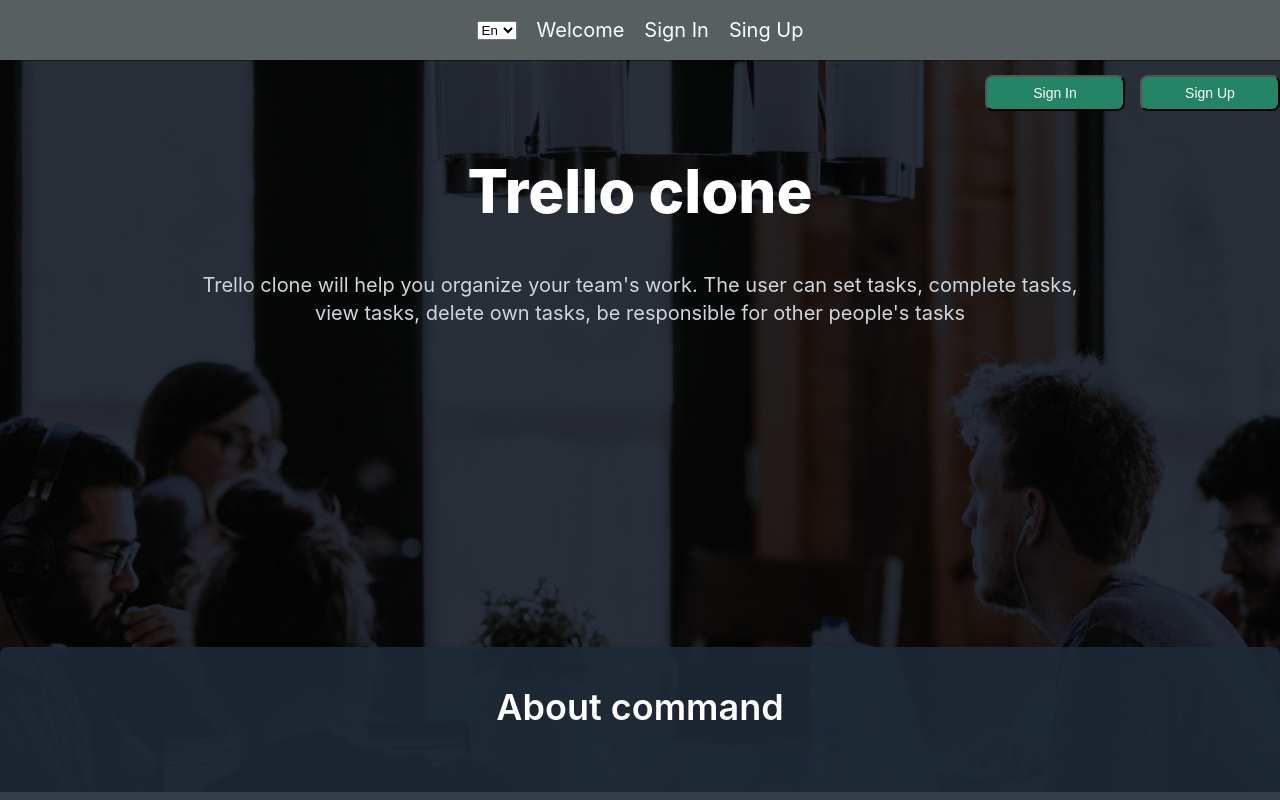
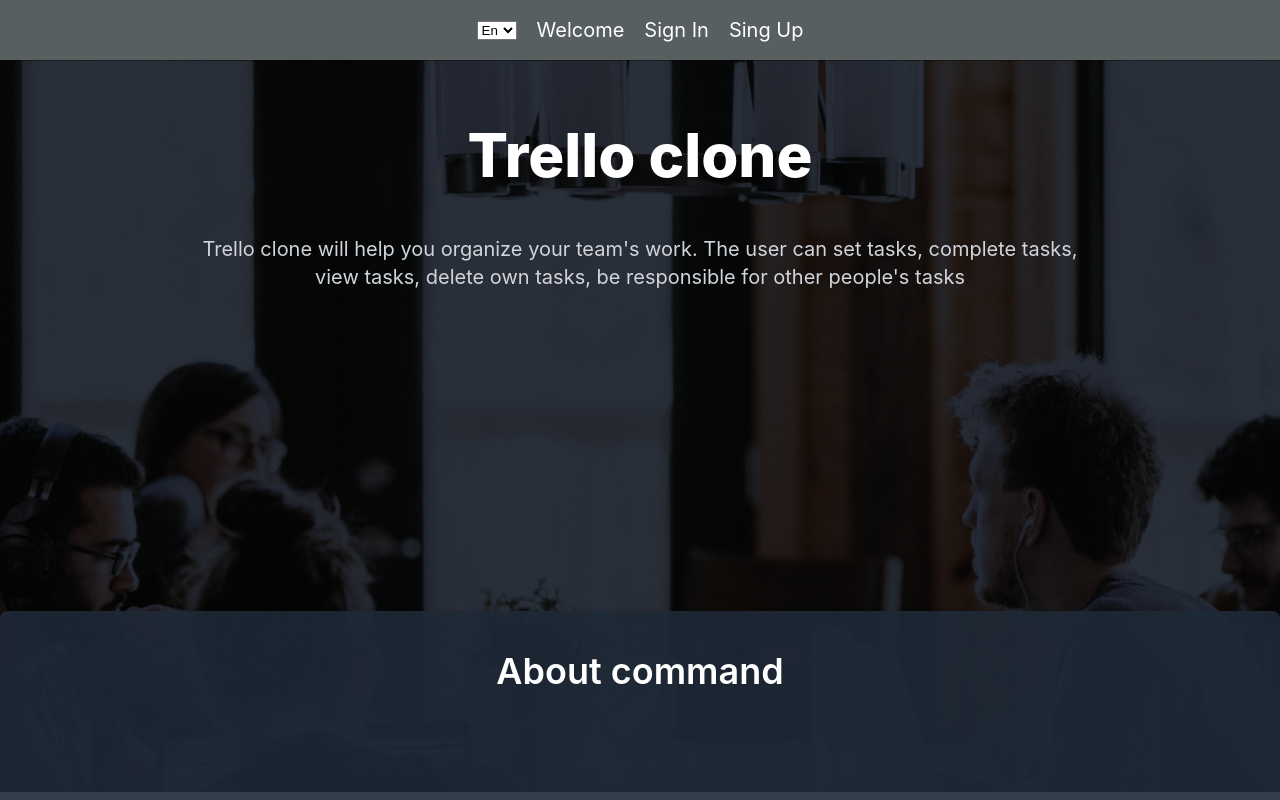
Before and after one commit to annettabel87/project-management-app, a React (Create React App) app: page / in a window 1280 px wide. Shown: the top 800 px of the page. Built offline with nearby package versions, Linux system fonts and the light colour scheme.

Commit message:
fix: remove links in welcome page, change replace with sign out

```diff
--- a/src/components/Header/Header.tsx
+++ b/src/components/Header/Header.tsx
@@ -55,7 +55,7 @@ const Header = () => {
   const logOut = () => {
     localStorageActions.removeToken();
     dispatch(logout());
-    navigate(ROUTERS.LOGIN);
+    navigate(ROUTERS.WELCOME);
 
     localStorageActions.removeCurrentUser();
   };
--- a/src/pages/Registration/Registration.tsx
+++ b/src/pages/Registration/Registration.tsx
@@ -1,5 +1,5 @@
 import React, { useState } from 'react';
-import { useNavigate } from 'react-router-dom';
+import { Navigate, useNavigate } from 'react-router-dom';
 import { SubmitHandler, useForm } from 'react-hook-form';
 import { useTranslation } from 'react-i18next';
 
@@ -15,7 +15,7 @@ import s from './Registration.module.scss';
 import style_form from '../../shared/show-password/show-password.module.scss';
 
 const Registration = () => {
-  const { errorRegistration, registrationRequestStatus } = useAppSelector(
+  const { errorRegistration, registrationRequestStatus, token } = useAppSelector(
     (state) => state.authorisationSlice
   );
   const [errorPasswords, setErrorPasswords] = useState<string>('');
@@ -64,6 +64,10 @@ const Registration = () => {
     window.history.go(-1);
     dispatch(cancel());
   };
+
+  if (token) {
+    return <Navigate to={ROUTERS.MAIN} />;
+  }
 
   return (
     <div className={s.container}>
--- a/src/pages/Welcome/Welcome.tsx
+++ b/src/pages/Welcome/Welcome.tsx
@@ -1,32 +1,11 @@
 import { FC } from 'react';
-import { useNavigate } from 'react-router-dom';
-import { ROUTERS } from '../../constants/constants';
-import { useAppSelector } from '../../hooks/ReduxHooks';
 import s from './Welcome.module.scss';
 
 const Welcome: FC = () => {
-  const { token } = useAppSelector((state) => state.authorisationSlice);
-  const navigate = useNavigate();
   return (
     <div className={s.welcomePage}>
       <section className={s.appInfo}>
         <div className={s.container}>
-          <div className={s.welcomeHeader}>
-            {token ? (
-              <button className={s.welcomeBtn} onClick={() => navigate(ROUTERS.MAIN)}>
-                Go to Main Page
-              </button>
-            ) : (
-              <div className={s.btnWrapper}>
-                <button className={s.welcomeBtn} onClick={() => navigate(ROUTERS.LOGIN)}>
-                  Sign In
-                </button>
-                <button className={s.welcomeBtn} onClick={() => navigate(ROUTERS.REGISTRATION)}>
-                  Sign Up
-                </button>
-              </div>
-            )}
-          </div>
           <div className={s.textWrapper}>
             <h1 className={s.title}>Trello clone</h1>
             <p className={s.description}>
```
